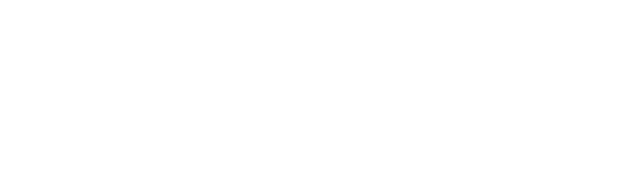
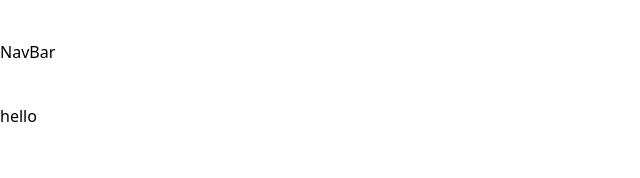
Before and after one commit to DevDawson/mzigoTrack, a React (Vite) app: page /dashboard in a window 1280 px wide. Shown: the top 178 px of the page, without its empty margins (0-640 px from the left). Built offline with nearby package versions, Linux system fonts and the light colour scheme.

Commit message:
Made multiple updates across the site

```diff
--- a/src/App.jsx
+++ b/src/App.jsx
@@ -7,8 +7,8 @@ const App = () => {
   return (
     <Router>
       <Routes>
-      <Route path='/' element={<Home/>} />
-      <Route path='/dashboard' element={<Dashboard/>} />
+        <Route path='/' element={<Home/>} />
+        <Route path='/dashboard' element={<Dashboard/>} />
       </Routes>
     </Router>
   )
--- a/src/components/DashboardComponents/Navbar.jsx
+++ b/src/components/DashboardComponents/Navbar.jsx
@@ -1,9 +1,9 @@
 import React from 'react'
 
-const NAvbar = () => {
+const NavBar = () => {
   return (
-    <div className='flex flex-col-reverse lg:flex-row items-center justify-between py-10'>Navbar</div>
+    <div className='flex flex-col-reverse lg:flex-row items-center justify-between py-10'>NavBar</div>
   )
 }
 
-export default NAvbar
+export default NavBar
--- a/src/components/DashboardLayout/DashboardLayout.jsx
+++ b/src/components/DashboardLayout/DashboardLayout.jsx
@@ -1,8 +1,9 @@
 import React from 'react'
-
+import NavBar from '../DashboardComponents/NavBar'
 const DashboardLayout = ({children}) => {
   return (
     <div>
+        <NavBar/>
         {children}
     </div>
   )
--- a/src/pages/Dashboard/Dashboard.jsx
+++ b/src/pages/Dashboard/Dashboard.jsx
@@ -4,7 +4,7 @@ import DashboardLayout from '../../components/DashboardLayout/DashboardLayout'
 const Dashboard = () => {
   return (
     <DashboardLayout>
-
+        hello
     </DashboardLayout>
   )
 }
```
Also changed, not shown: 1 other file (tests, documents, lock files or other folders).
